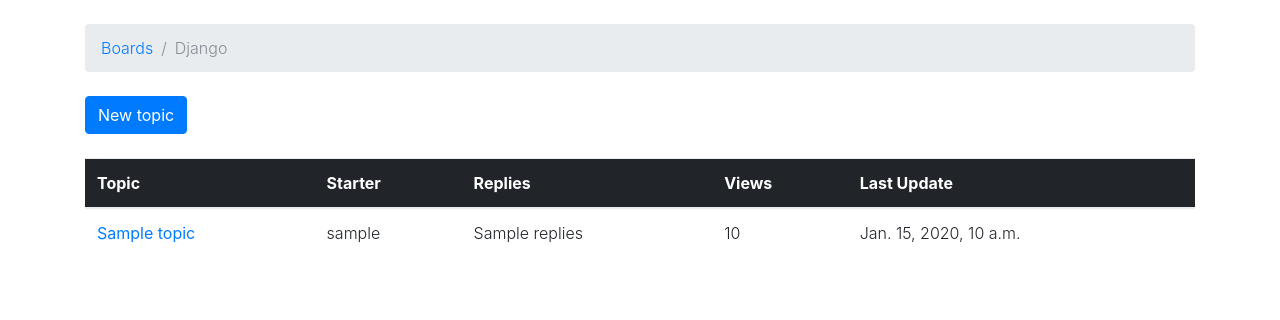
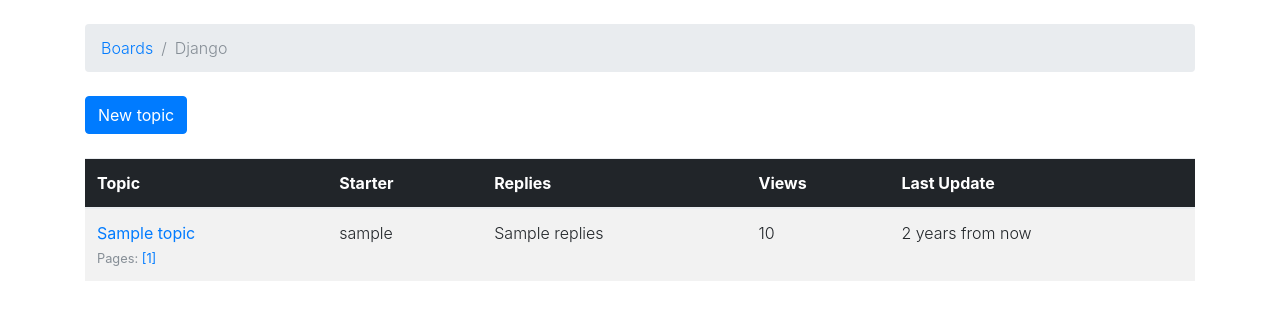
Before and after one commit to RoscaS/django_forum, a Django app: template myproject/templates/topics.html in a window 1280 px wide. Shown: the part 56-376 px from the top of the page. Run offline with Django 3.2, Linux system fonts and the light colour scheme; data comes from the database, SQL or seed files in the repository; both versions use the stored data as it was after the commit; the template is opened without the code that fills it: values that come from a table or form of the project are taken from there, most other values are stand-ins (such as "Sample title", 1, 10 or a date in 2020); parts of the project's set-up code (start-up, migrations or seed data) failed here and were passed over; some libraries are stand-ins or nearby versions.

Commit message:
fine tuning

```diff
--- a/myproject/boards/models.py
+++ b/myproject/boards/models.py
@@ -1,3 +1,4 @@
+import math
 from django.db import models
 from django.contrib.auth.models import User
 from django.utils.text import Truncator
@@ -31,6 +32,23 @@
     def __str__(self):
         return self.subject
 
+    def get_page_count(self):
+        count = self.posts.count()
+        pages = count/10
+        return math.ceil(pages)
+
+    def has_many_pages(self, count=None):
+        if count is None:
+            count = self.get_page_count()
+        return count > 6
+
+    def get_page_range(self):
+        count = self.get_page_count()
+        if self.has_many_pages(count):
+            return range(1, 5)
+        return range(1, count+1)
+
+
 
 class Post(models.Model):
     message    = models.TextField(max_length=4000)
--- a/myproject/myproject/settings.py
+++ b/myproject/myproject/settings.py
@@ -39,6 +39,7 @@
     'django.contrib.sessions',
     'django.contrib.messages',
     'django.contrib.staticfiles',
+    'django.contrib.humanize',
 
     'widget_tweaks',
 
--- a/myproject/templates/home.html
+++ b/myproject/templates/home.html
@@ -1,4 +1,6 @@
 {% extends 'base.html' %}
+
+{% load humanize %}
 
 {% block breadcrumb %}
   <li class="breadcrumb-item active">Boards</li>
@@ -32,7 +34,7 @@
               {% if post %}
                 <small>
                   <a href="{% url 'topic_posts' board.pk post.topic.pk %}">
-                    By {{ post.created_by.username }} at {{ post.created_at }}
+                    By {{ post.created_by.username }} {{ post.created_at|naturaltime }}
                   </a>
                 </small>
               {% else %}
--- a/myproject/templates/includes/_pagination.html
+++ b/myproject/templates/includes/_pagination.html
@@ -1,6 +1,16 @@
 {% if is_paginated %}
   <nav aria-label="Topics pagination" class="mb-4">
     <ul class="pagination">
+      {% if page_obj.number > 1 %}
+        <li class="page-item">
+          <a class="page-link" href="?page=1">First</a>
+        </li>
+      {% else %}
+        <li class="page-item disabled">
+          <span class="page-link">First</span>
+        </li>
+      {% endif %}
+
       {% if page_obj.has_previous %}
         <li class="page-item">
           <a class="page-link" href="?page={{ page_obj.previous_page_number }}">Previous</a>
@@ -19,7 +29,7 @@
               <span class="sr-only">(current)</span>
             </span>
           </li>
-      {% else %}
+        {% elif page_num > page_obj.number|add:'-3' and page_num < page_obj.number|add:'3' %}
           <li class="page-item">
             <a class="page-link" href="?page={{ page_num }}">{{ page_num }}</a>
           </li>
@@ -35,6 +45,16 @@
           <span class="page-link">Next</span>
         </li>
       {% endif %}
+
+      {% if page_obj.number != paginator.num_pages %}
+        <li class="page-item">
+          <a class="page-link" href="?page={{ paginator.num_pages }}">Last</a>
+        </li>
+      {% else %}
+        <li class="page-item disabled">
+          <span class="page-link">Last</span>
+        </li>
+      {% endif %}
     </ul>
   </nav>
 {% endif %}
--- a/myproject/templates/topics.html
+++ b/myproject/templates/topics.html
@@ -1,4 +1,6 @@
 {% extends "base.html" %}
+
+{% load humanize %}
 
 {% block title %}
   {{ board.name }} - {{ block.super }}
@@ -14,7 +16,7 @@
   <a href="{% url 'new_topic' board.pk %}" class="btn btn-primary">New topic</a>
 </div>
 
-<table class="table">
+<table class="table table-striped mb-4">
   <thead class="thead-inverse">
     <tr>
       <th>Topic</th>
@@ -26,8 +28,22 @@
   </thead>
   <tbody>
     {% for topic in topics %}
+      {% url 'topic_posts' board.pk topic.pk as topic_url %}
       <tr>
-          <td><a href="{% url 'topic_posts' board.pk topic.pk %}"><strong>{{ topic.subject }}</strong></a></td>
+        <td>
+          <p class="mb-0">
+            <a href="{{ topic_url }}"><strong>{{ topic.subject }}</strong></a>
+          </p>
+          <small class="text-muted">
+            Pages:
+            {% for i in topic.get_page_range %}
+              <a href="{{ topic_url }}?page={{ i }}">{{ i }}</a>
+            {% endfor %}
+            {% if topic.has_many_pages %}
+            ... <a href="{{ topic_url }}?page={{ topic.get_page_count }}">Last Page</a>
+            {% endif %}
+          </small>
+        </td>
         <td>{{ topic.starter.username }}</td>
           {% if topic.replies == -1 %}
             <td>0</td>
@@ -35,7 +51,7 @@
             <td>{{ topic.replies }}</td>
           {% endif %}
         <td>{{ topic.views }}</td>
-          <td>{{ topic.last_updated }}</td>
+        <td>{{ topic.last_updated|naturaltime }}</td>
       </tr>
     {% endfor %}
   </tbody>
--- a/myproject/templates/topics_posts.html
+++ b/myproject/templates/topics_posts.html
@@ -1,6 +1,8 @@
 {% extends 'base.html' %}
 
 {% load static %}
+
+{% load gravatar %}
 
 {% block title %}{{ topic.subject }}{% endblock %}
 
@@ -17,14 +19,14 @@
   </div>
 
   {% for post in posts %}
-    <div class="card {% if forloop.last %}mb-4{% else %}mb-2{% endif %} {% if forloop.first %}border-dark{% endif %}">
+    <div id="{{ post.pk }}" class="card {% if forloop.last %}mb-4{% else %}mb-2{% endif %} {% if forloop.first %}border-dark{% endif %}">
       {% if forloop.first %}
         <div class="card-header text-white bg-dark py-2 px-3"><strong>{{ topic.subject }}</strong></div>
       {% endif %}
       <div class="card-body p-3">
         <div class="row">
           <div class="col-2">
-            <img src="{% static 'img/avatar.svg' %}" alt="{{ post.created_by.username }}" class="w-100">
+            <img src="{{ post.created_by|gravatar }}" alt="{{ post.created_by.username }}" class="w-100 rounded">
             <small>Posts: {{ post.created_by.posts.count }}</small>
           </div>
           <div class="col-10">
```
Also changed, not shown: myproject/boards/templatetags/gravatar.py (added, +18 -0 lines), myproject/boards/views.py (+17 -5 lines), myproject/templates/reply_topic.html (+8 -8 lines), myproject/db.sqlite3. Lines whose indentation alone changed are shown as unchanged.
